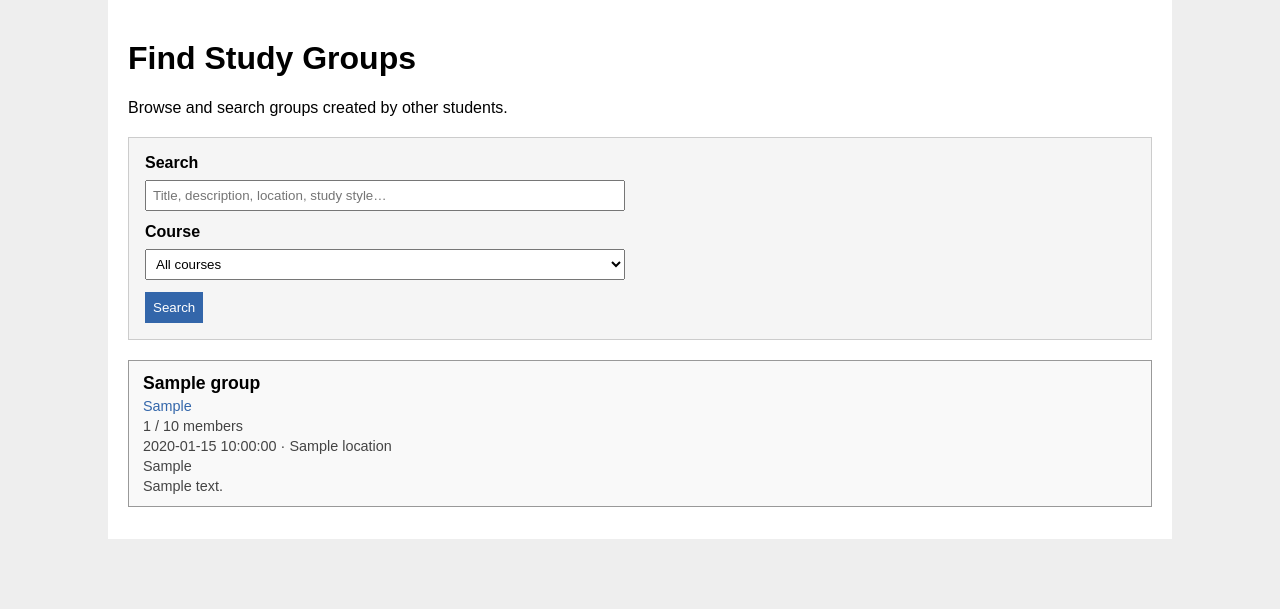
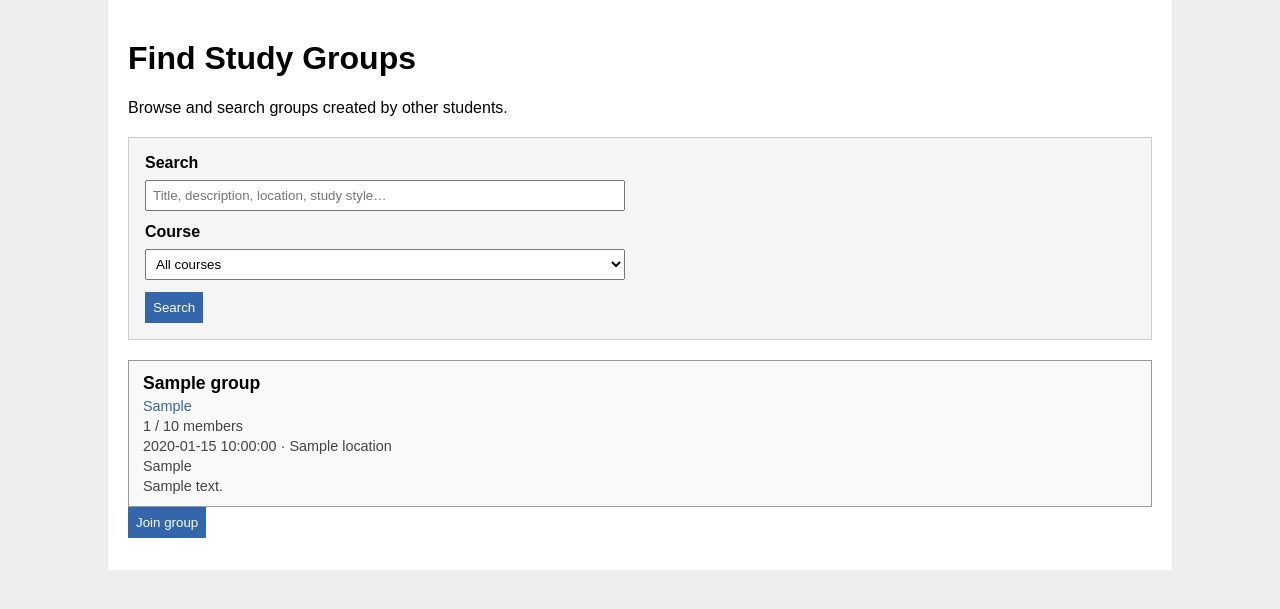
Before and after one commit to daniu98/StudyBuddy, a Flask app: template templates/browse_groups.html in a window 1280 px wide. Shown: the part 87-696 px from the top of the page. Run offline with Flask 3, Linux system fonts and the light colour scheme; the template is opened without the code that fills it: most values are stand-ins (such as "Sample title", 1, 10 or a date in 2020).

Commit message:
Add join group buttons on browse page

```diff
--- a/templates/browse_groups.html
+++ b/templates/browse_groups.html
@@ -87,6 +87,11 @@
                 </a>
             {% else %}
                 </article>
+                {% if g.member_count < g.max_members %}
+                    <form class="group-action-form" method="post" action="{{ url_for('join_group', group_id=g.id) }}">
+                        <button type="submit">Join group</button>
+                    </form>
+                {% endif %}
             {% endif %}
         </li>
     {% endfor %}
```
